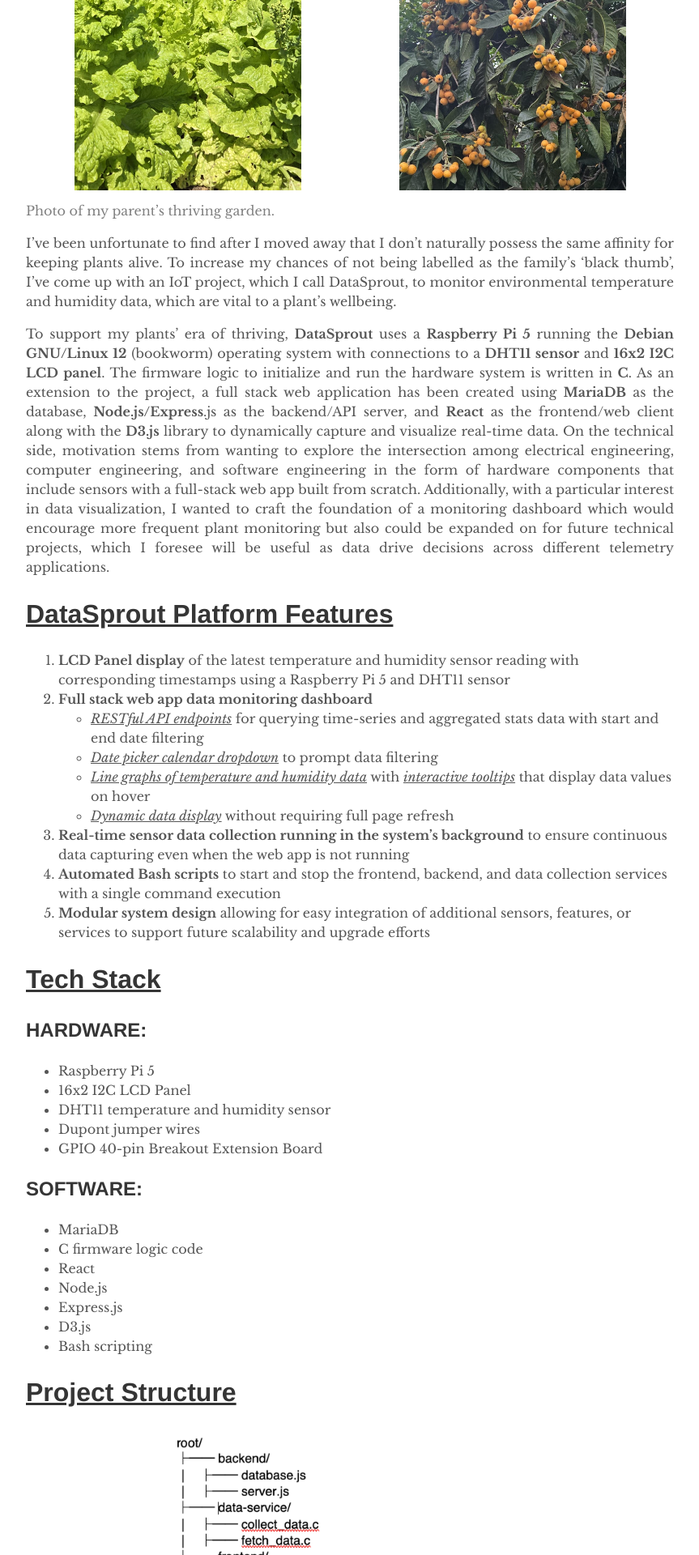
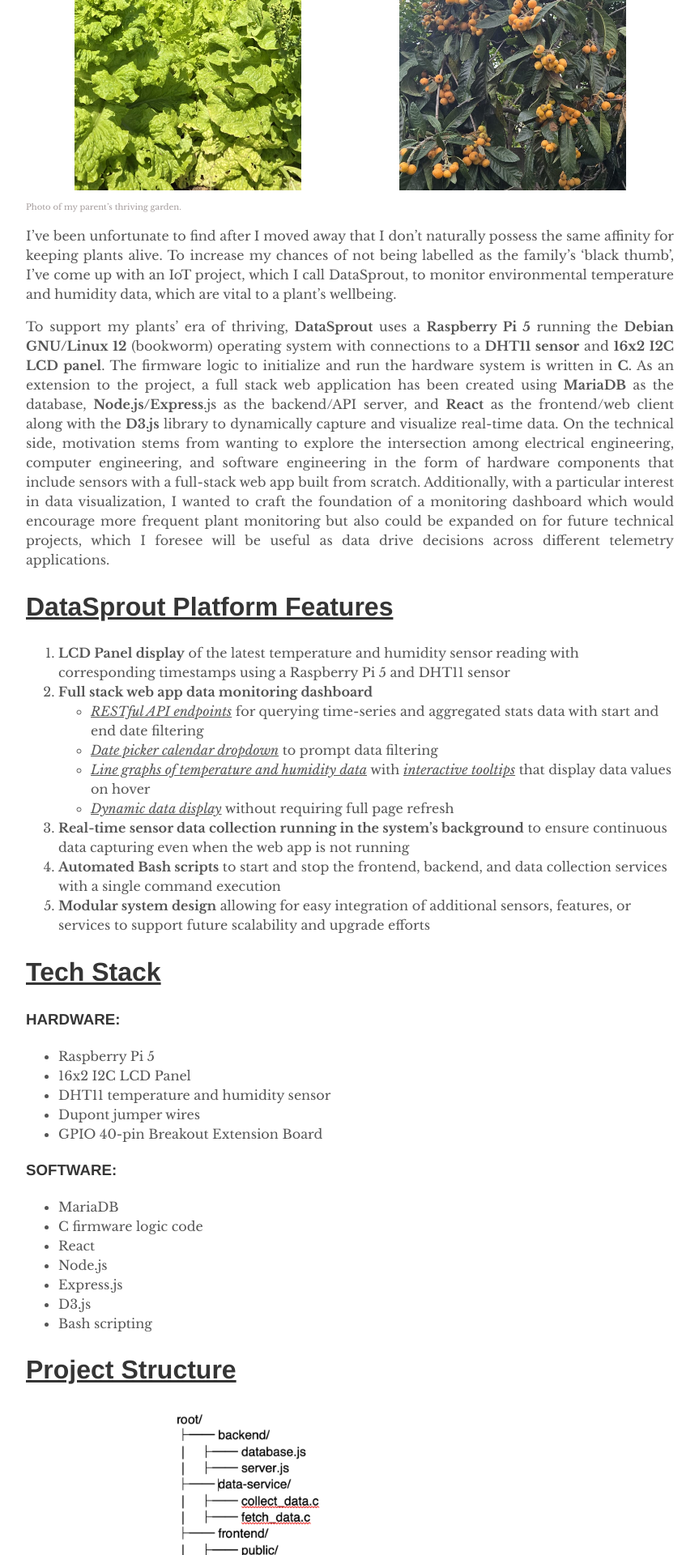
Before and after one commit to jackiechanmakes/jackiechanmakes.github.io, a Jekyll site: the page built from _posts/2025-04-19-plant-monitor.md, in a window 1280 px wide. Shown: the part 756-2676 px from the top of the page at 81% size, without its empty margins (208-1071 px from the left). Built offline with Jekyll 4.4.1, drawn with Linux system fonts in a browser that asks for light colours; comment, search, counter and statistics services are not loaded.

Commit message:
Add formatting

```diff
--- a/_posts/2025-04-19-plant-monitor.md
+++ b/_posts/2025-04-19-plant-monitor.md
@@ -38,14 +38,14 @@
 
 # **<u>Tech Stack</u>**
 
-## **HARDWARE:**
+### **HARDWARE:**
 - Raspberry Pi 5
 - 16x2 I2C LCD Panel
 - DHT11 temperature and humidity sensor
 - Dupont jumper wires
 - GPIO 40-pin Breakout Extension Board
 
-## **SOFTWARE:**
+### **SOFTWARE:**
 - MariaDB
 - C firmware logic code
 - React
@@ -56,12 +56,12 @@
 
 # **<u>Project Structure</u>**
 <div class="image-row">
-  <img src="/assets/images/image-proj-directory.png" class="large-img">
+  <img src="/assets/images/image-proj-directory.png" class="medium-img">
 </div>
 
 # **<u>System Design and Setup Overview</u>**
 <div class="image-row">
-  <img src="/assets/images/image-sys-architecture.png" class="larger-img">
+  <img src="/assets/images/image-sys-architecture.png" class="large-img">
 </div>
 
 <p class="image-description">System Architecture Overview diagram. Sensor data flows among the hardware components, database, and web server</p>
--- a/assets/css/style.css
+++ b/assets/css/style.css
@@ -1,5 +1,6 @@
 .image-description {
-    color: gray;
+    color: rgb(163, 155, 155);
+    font-size: 10px;
     text-align: center;
     margin: 0 auto;
     width: 100%;
@@ -22,13 +23,15 @@
     width: 35%;
 }
 
-.larger-img {
-    width: 70%;
+.medium-img {
+    width: 60%;
 }
 
 .large-img {
-    width: 60%;
+    width: 80%;
 }
+
+
 
 table, th, td {
   text-align: center;
```
